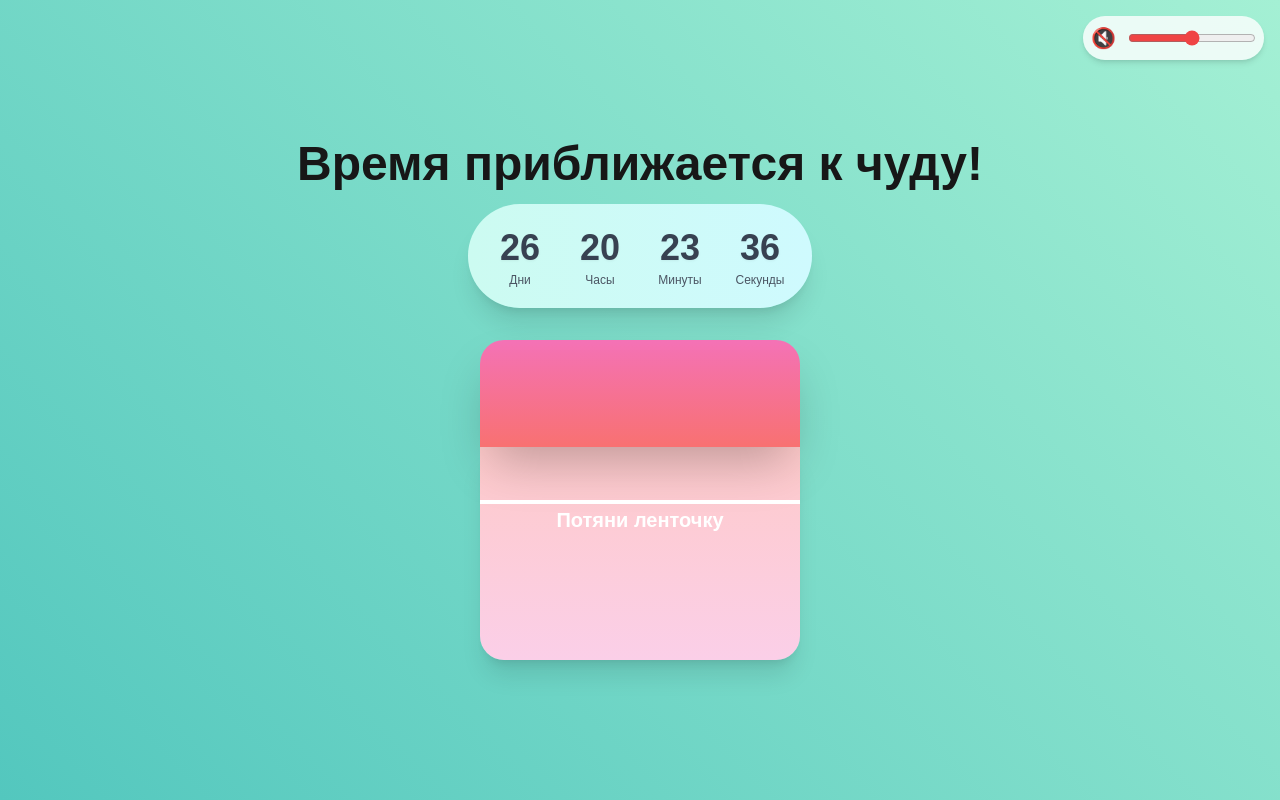
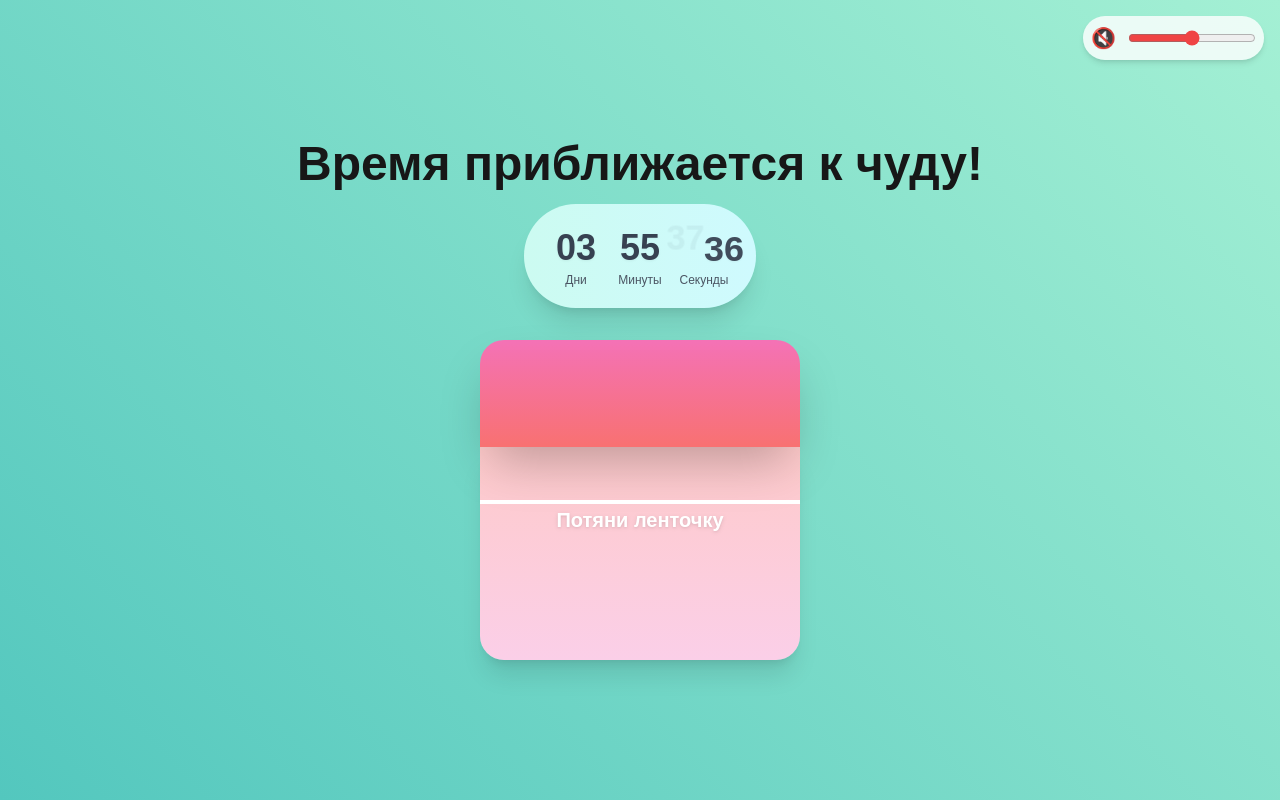
Before and after one commit to cl7paBka/valentine-day-surprise, a Next.js app: page / in a window 1280 px wide. Built offline with nearby package versions, Linux system fonts and the light colour scheme.

Commit message:
Redesign giftbox and new timer

```diff
--- a/src/app/page.tsx
+++ b/src/app/page.tsx
@@ -9,7 +9,7 @@ import { motion, AnimatePresence } from "framer-motion";
 
 export default function Page() {
   // Целевая дата для обратного отсчёта, например, 14 февраля 2025 года
-  const targetDate = new Date("2025-03-10T11:30:00");
+  const targetDate = new Date("2025-02-14T16:02:00");
 
   const [isLocked, setIsLocked] = useState(true);
   const [showSurprise, setShowSurprise] = useState(false);
@@ -56,6 +56,7 @@ export default function Page() {
     setIsAudioPlaying(!isAudioPlaying);
   };
 
+  // TODO: Добавить ещё фраз
   // Массив романтичных предложений для надписи
   const romanticPhrases = [
     "Скоро начнется волшебство!",
--- a/src/components/Countdown.tsx
+++ b/src/components/Countdown.tsx
@@ -14,15 +14,16 @@ interface TimeBlockProps {
 const TimeBlock: React.FC<TimeBlockProps> = ({ value, label }) => {
   return (
     <div className="flex flex-col items-center">
-      {/* Обёртка с фиксированной шириной и высотой для предотвращения изменения размера */}
+      {/* Фиксированная обёртка для предотвращения дерганья при изменении */}
       <div className="w-16 h-12 flex items-center justify-center">
         <AnimatePresence exitBeforeEnter>
           <motion.div
             key={value}
+            layout
             initial={{ opacity: 0, y: 10, scale: 0.95 }}
             animate={{ opacity: 1, y: 0, scale: 1 }}
             exit={{ opacity: 0, y: -10, scale: 0.95 }}
-            transition={{ duration: 0.4 }}
+            transition={{ duration: 0.6 }}
             className="text-4xl font-bold text-gray-700 drop-shadow-sm"
           >
             {value}
@@ -42,6 +43,7 @@ export const Countdown: React.FC<CountdownProps> = ({ targetDate, onTimerEnd })
     seconds: "00",
   });
   const [isLast10Minutes, setIsLast10Minutes] = useState(false);
+  const [timerEnded, setTimerEnded] = useState(false);
 
   useEffect(() => {
     const timer = setInterval(() => {
@@ -50,6 +52,7 @@ export const Countdown: React.FC<CountdownProps> = ({ targetDate, onTimerEnd })
 
       if (distance <= 0) {
         clearInterval(timer);
+        setTimerEnded(true);
         setTimeLeft({ days: "00", hours: "00", minutes: "00", seconds: "00" });
         setIsLast10Minutes(false);
         if (onTimerEnd) onTimerEnd();
@@ -73,15 +76,19 @@ export const Countdown: React.FC<CountdownProps> = ({ targetDate, onTimerEnd })
     return () => clearInterval(timer);
   }, [targetDate, onTimerEnd]);
 
-  // Выбираем градиент в зависимости от оставшегося времени
-  const containerGradient = isLast10Minutes
+  // Выбираем градиент для контейнера:
+  const containerGradient = timerEnded
+    ? "bg-gradient-to-r from-purple-300 to-indigo-300"
+    : isLast10Minutes
     ? "bg-gradient-to-r from-pink-300 to-red-300"
     : "bg-gradient-to-r from-teal-100 to-cyan-100";
 
-  // Пульсирующая анимация в последних 10 минутах – более плавная и медленная
-  const pulseAnimation = isLast10Minutes
+  // Пульсирующая анимация для последних 10 минут – медленнее и элегантнее
+  const pulseAnimation = timerEnded
+    ? {}
+    : isLast10Minutes
     ? {
-        animate: { scale: [1, 1.03, 1] },
+        animate: { scale: [1, 1.04, 1] },
         transition: { duration: 3.5, repeat: Infinity, ease: "easeInOut" },
       }
     : {};
@@ -91,13 +98,30 @@ export const Countdown: React.FC<CountdownProps> = ({ targetDate, onTimerEnd })
       initial={{ opacity: 0, scale: 0.95 }}
       animate={{ opacity: 1, scale: 1 }}
       transition={{ duration: 1 }}
-      className={`flex space-x-4 p-5 ${containerGradient} rounded-full shadow-xl`}
+      className={`flex items-center justify-center p-5 ${containerGradient} rounded-full shadow-xl`}
       {...pulseAnimation}
     >
-      {timeLeft.days !== "00" && <TimeBlock value={timeLeft.days} label="Дни" />}
-      {timeLeft.hours !== "00" && <TimeBlock value={timeLeft.hours} label="Часы" />}
-      <TimeBlock value={timeLeft.minutes} label="Минуты" />
-      <TimeBlock value={timeLeft.seconds} label="Секунды" />
+      {timerEnded ? (
+        <AnimatePresence exitBeforeEnter>
+          <motion.div
+            key="open"
+            initial={{ opacity: 0, y: 10, scale: 0.95 }}
+            animate={{ opacity: 1, y: 0, scale: 1 }}
+            exit={{ opacity: 0, y: -10, scale: 0.95 }}
+            transition={{ duration: 1 }}
+            className="text-4xl font-bold text-white drop-shadow-lg"
+          >
+            Открывай
+          </motion.div>
+        </AnimatePresence>
+      ) : (
+        <>
+          {timeLeft.days !== "00" && <TimeBlock value={timeLeft.days} label="Дни" />}
+          {timeLeft.hours !== "00" && <TimeBlock value={timeLeft.hours} label="Часы" />}
+          <TimeBlock value={timeLeft.minutes} label="Минуты" />
+          <TimeBlock value={timeLeft.seconds} label="Секунды" />
+        </>
+      )}
     </motion.div>
   );
 };
--- a/src/components/GiftBox.tsx
+++ b/src/components/GiftBox.tsx
@@ -8,57 +8,78 @@ interface GiftBoxProps {
 
 export const GiftBox: React.FC<GiftBoxProps> = ({ isLocked, onOpen }) => {
   const [opened, setOpened] = useState(false);
+  const [showEarlyMessage, setShowEarlyMessage] = useState(false);
+  const [earlyMessage, setEarlyMessage] = useState("");
   const ribbonControls = useAnimation();
   const lidControls = useAnimation();
   const ribbonX = useMotionValue(0);
 
-  // Порог, при котором распаковка считается завершённой
+  // Порог, при котором считается, что ленточку потянули достаточно
   const RIBBON_THRESHOLD = 100;
+
+  // Расширенный массив милых романтичных фраз для раннего открытия
+  const cutePhrases = [
+    "Подожди ещё чуть-чуть...",
+    "Еще немного, пожалуйста...",
+    "Секундочку...",
+    "Терпение – красота!",
+    "Скоро будет сюрприз!",
+    "Еще чуть, и чудо случится!",
+    "Момент волшебства уже близко!",
+    "Не спеши, всё придёт вовремя!",
+    "Почти готово к чуду!",
+    "Волшебство на подходе!",
+  ];
 
   const handleDragEnd = () => {
     if (ribbonX.get() > RIBBON_THRESHOLD) {
-      // Анимируем ленточку: она уходит вправо и исчезает
+      if (!isLocked) {
+        // Если подарок разблокирован – медленная, плавная анимация открытия:
         ribbonControls.start({
           x: 300,
           opacity: 0,
-        transition: { duration: 0.5 },
+          transition: { duration: 0.8 },
         });
-      // Анимируем крышку коробки: она плавно открывается (вращается с нижней осью)
         lidControls.start({
           rotateX: -120,
-        transition: { duration: 0.8 },
+          transition: { duration: 1.5, ease: "easeOut" },
         });
-      // После открытия запускаем состояние, показывающее содержимое подарка
         setTimeout(() => {
           setOpened(true);
           onOpen();
-      }, 800);
+        }, 1500);
       } else {
-      // Если ленточку не потянули достаточно, возвращаем её в исходное положение
-      ribbonControls.start({ x: 0, transition: { duration: 0.5 } });
+        // Если подарок заблокирован, сбрасываем ленточку и показываем милое сообщение:
+        ribbonControls.start({ x: 0, transition: { duration: 0.8 } });
+        const phrase =
+          cutePhrases[Math.floor(Math.random() * cutePhrases.length)];
+        setEarlyMessage(phrase);
+        setShowEarlyMessage(true);
+        setTimeout(() => {
+          setShowEarlyMessage(false);
+        }, 2000);
+      }
+    } else {
+      ribbonControls.start({ x: 0, transition: { duration: 0.8 } });
     }
   };
 
   return (
     <div className="relative w-80 h-80">
-      {/* Контейнер с 3D-перспективой для создания эффекта раскрытия крышки */}
-      <motion.div
-        className="relative w-full h-full"
-        style={{ perspective: 1000 }}
-      >
+      <motion.div className="relative w-full h-full" style={{ perspective: 1000 }}>
         {/* Основание коробки */}
         <motion.div
           className="absolute bottom-0 w-full h-2/3 bg-gradient-to-b from-red-200 to-pink-200 rounded-b-3xl shadow-xl"
           style={{ zIndex: 1 }}
         />
-        {/* Крышка коробки, которая будет открываться */}
+        {/* Крышка коробки */}
         <motion.div
           className="absolute top-0 left-0 w-full h-1/3 bg-gradient-to-b from-pink-400 to-red-400 rounded-t-3xl shadow-2xl origin-bottom"
           animate={lidControls}
           initial={{ rotateX: 0 }}
           style={{ zIndex: 2 }}
         />
-        {/* Ленточка, которую можно потянуть (отображается только если коробка не открыта) */}
+        {/* Ленточка */}
         {!opened && (
           <motion.div
             className="absolute top-1/2 left-0 w-full h-10 flex items-center justify-center cursor-grab"
@@ -68,32 +89,56 @@ export const GiftBox: React.FC<GiftBoxProps> = ({ isLocked, onOpen }) => {
             onDragEnd={handleDragEnd}
             animate={ribbonControls}
           >
-            <span className="text-white font-bold text-xl">
+            <span className="text-white font-bold text-xl drop-shadow">
               Потяни ленточку
             </span>
           </motion.div>
         )}
-        {/* Дополнительная декоративная линия (имитация разделительной ленточки) */}
+        {/* Декоративная линия на ленточке */}
         <div
           className="absolute top-1/2 left-0 w-full h-1 border-t-4 border-white"
           style={{ zIndex: 4 }}
         />
+        {/* Сообщение при раннем открытии */}
+        {showEarlyMessage && (
+          <motion.div
+            className="absolute bottom-4 w-full text-center"
+            initial={{ opacity: 0, y: 20 }}
+            animate={{ opacity: 1, y: 0 }}
+            exit={{ opacity: 0, y: 20 }}
+            transition={{ duration: 0.6 }}
+            style={{ zIndex: 5 }}
+          >
+            <span className="text-white text-lg font-semibold drop-shadow-md">
+              {earlyMessage}
+            </span>
           </motion.div>
-
-      {/* Содержимое подарка, которое появляется после открытия */}
+        )}
+      </motion.div>
+      {/* Состояние открытого подарка */}
       {opened && (
         <motion.div
-          className="absolute inset-0 flex items-center justify-center"
+          className="absolute inset-0 flex flex-col items-center justify-center"
           initial={{ opacity: 0 }}
           animate={{ opacity: 1 }}
           transition={{ delay: 0.5, duration: 1 }}
-          style={{ zIndex: 5 }}
+          style={{ zIndex: 6 }}
         >
-          <p className="text-3xl font-bold text-pink-700">
-            С Днём Святого Валентина!
-          </p>
+          <motion.div
+            initial={{ opacity: 0, y: 10, scale: 0.95 }}
+            animate={{ opacity: 1, y: 0, scale: 1 }}
+            exit={{ opacity: 0, y: -10, scale: 0.95 }}
+            transition={{ duration: 1 }}
+            // Здесь изменён цвет надписи на романтический розовый (#FFB3C1)
+            className="text-4xl font-bold drop-shadow-lg"
+            style={{ color: "#FFB3C1" }}
+          >
+            Открывай
+          </motion.div>
         </motion.div>
       )}
     </div>
   );
 };
+
+export default GiftBox;
```
Lines whose indentation alone changed are shown as unchanged.
